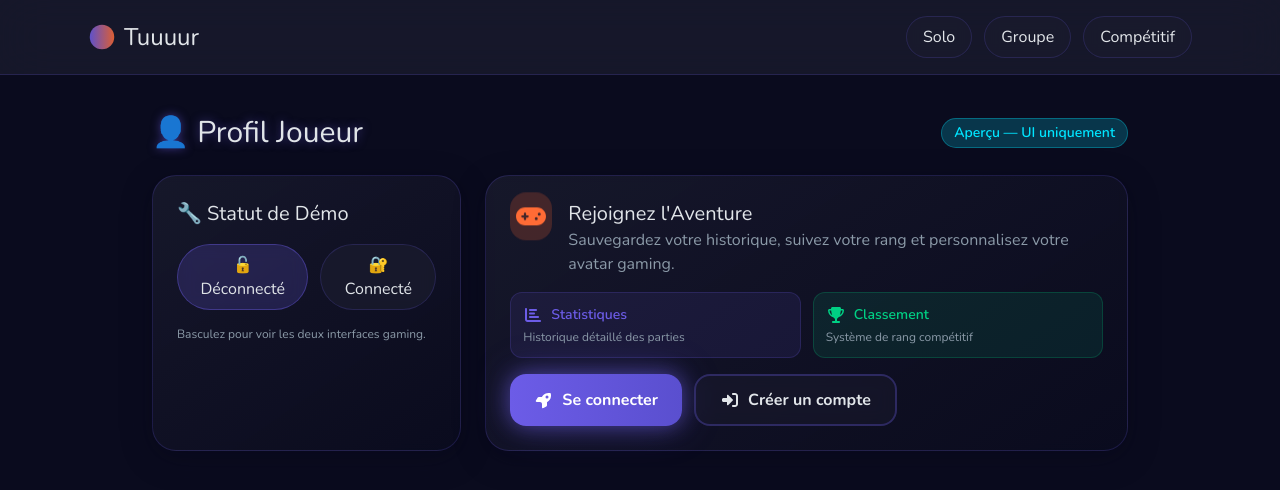
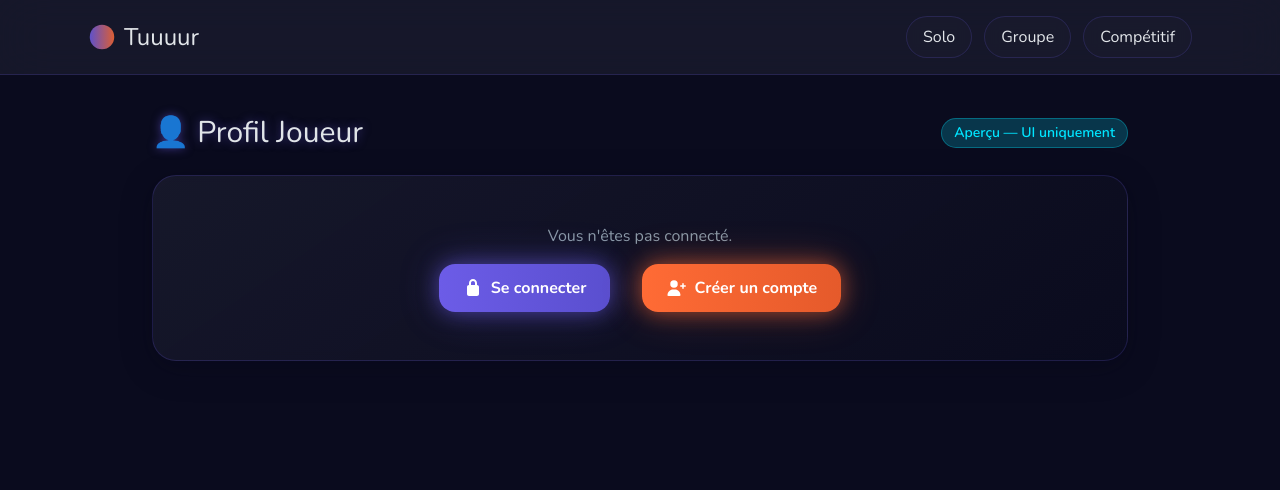
Before and after one commit to TuuuurProject/TuuuurWEB, a Vue app: page /profil in a window 1280 px wide. Shown: the top 490 px of the page. Built offline with nearby package versions, Linux system fonts and the light colour scheme.

Commit message:
MAJ - Add login 2fa + Display profil if user is connected

```diff
--- a/package.json
+++ b/package.json
@@ -18,6 +18,8 @@
     "@fortawesome/free-solid-svg-icons": "^7.0.1",
     "@fortawesome/vue-fontawesome": "^3.1.2",
     "axios": "^1.12.2",
+    "dayjs": "^1.11.18",
+    "jwt-decode": "^4.0.0",
     "pinia": "^3.0.3",
     "pinia-plugin-persistedstate": "^4.5.0",
     "vue": "^3.5.17",
--- a/src/App.vue
+++ b/src/App.vue
@@ -14,6 +14,14 @@
 
 <script setup lang="ts">
 import HeaderBlock from './components/HeaderBlock.vue'
+import useUserStore from '@/stores/user.js'
+
+const userStore = useUserStore()
+
+// If token is expired, log out the user
+if (userStore.token && !userStore.isLogged) {
+  userStore.logout()
+}
 </script>
 
 <style>
--- a/src/components/auth/AuthRegister.vue
+++ b/src/components/auth/AuthRegister.vue
@@ -63,9 +63,8 @@
               class="rounded-lg p-4 text-sm text-red-400 bg-red-900/10 border border-red-400"
               role="alert"
             >
-              <strong class="font-medium capitalize">{{ field }}:</strong>
               <ul class="mt-1 list-disc list-inside">
-                <li v-for="(message, index) in error[field]" :key="index">{{ message }}</li>
+                <li>{{ error[field]?.description }}</li>
               </ul>
             </div>
           </div>
--- a/src/components/profile/ProfileView.vue
+++ b/src/components/profile/ProfileView.vue
@@ -5,78 +5,10 @@
       <div class="badge-info">Aperçu — UI uniquement</div>
     </header>
 
-    <div class="grid gap-6 md:grid-cols-12">
-      <!-- Left: state switcher for demo -->
-      <aside class="md:col-span-4 gaming-card space-y-4">
-        <h3 class="font-display text-xl text-brand-lightGray">🔧 Statut de Démo</h3>
-        <div class="flex items-center gap-3">
-          <button
-            class="pill"
-            :class="!authed ? 'bg-brand-purple/20 border-brand-purple/40' : ''"
-            @click="authed = false"
-          >
-            🔓 Déconnecté
-          </button>
-          <button
-            class="pill"
-            :class="authed ? 'bg-brand-purple/20 border-brand-purple/40' : ''"
-            @click="authed = true"
-          >
-            🔐 Connecté
-          </button>
-        </div>
-        <p class="text-xs text-brand-gray">Basculez pour voir les deux interfaces gaming.</p>
-      </aside>
-
-      <!-- Right: main panel -->
-      <div class="md:col-span-8 gaming-card">
-        <!-- Logged out -->
-        <div v-if="!authed" class="space-y-4">
-          <div class="flex items-start gap-4">
-            <div
-              class="w-12 h-12 rounded-2xl bg-brand-orange/20 flex items-center justify-center text-brand-orange text-2xl animate-float"
-            >
-              <font-awesome-icon icon="gamepad" />
-            </div>
-            <div>
-              <h3 class="font-branding text-xl text-brand-lightGray">Rejoignez l'Aventure</h3>
-              <p class="text-brand-gray">
-                Sauvegardez votre historique, suivez votre rang et personnalisez votre avatar
-                gaming.
-              </p>
-            </div>
-          </div>
-
-          <!-- Avantages du compte -->
-          <div class="grid gap-3 md:grid-cols-2">
-            <div class="p-3 rounded-xl bg-brand-purple/10 border border-brand-purple/20">
-              <div class="flex items-center gap-2 mb-1">
-                <font-awesome-icon icon="chart-bar" class="text-brand-purple" />
-                <span class="text-sm font-semibold text-brand-purple">Statistiques</span>
-              </div>
-              <p class="text-xs text-brand-gray">Historique détaillé des parties</p>
-            </div>
-            <div class="p-3 rounded-xl bg-brand-green/10 border border-brand-green/20">
-              <div class="flex items-center gap-2 mb-1">
-                <font-awesome-icon icon="trophy" class="text-brand-green" />
-                <span class="text-sm font-semibold text-brand-green">Classement</span>
-              </div>
-              <p class="text-xs text-brand-gray">Système de rang compétitif</p>
-            </div>
-          </div>
-
-          <div class="flex flex-wrap gap-3">
-            <button class="btn btn-primary" @click="$emit('goto-login')">
-              <font-awesome-icon icon="rocket" class="mr-2" /> Se connecter
-            </button>
-            <button class="btn btn-ghost" @click="$emit('goto-register')">
-              <font-awesome-icon icon="sign-in-alt" class="mr-2" /> Créer un compte
-            </button>
-          </div>
-        </div>
-
+    <div class="">
+      <div class="gaming-card justify-self-center w-full">
         <!-- Logged in -->
-        <div v-else class="space-y-6">
+        <div v-if="userStore.isLogged" class="space-y-6">
           <!-- Profil utilisateur avec design gaming -->
           <div
             class="flex items-center gap-4 p-4 rounded-2xl bg-brand-purple/10 border border-brand-purple/20"
@@ -123,7 +55,7 @@
           </ModalDialog>
 
           <!-- Section sécurité redesignée -->
-          <div class="p-4 rounded-2xl bg-brand-darkGray/50 border border-brand-purple/20">
+          <!-- <div class="p-4 rounded-2xl bg-brand-darkGray/50 border border-brand-purple/20">
             <div class="flex items-center justify-between">
               <div class="flex items-center gap-3">
                 <div
@@ -138,10 +70,10 @@
               </div>
               <button class="btn btn-ghost">🔄 Réinitialiser</button>
             </div>
-          </div>
+          </div> -->
 
           <!-- Historique des parties avec style gaming -->
-          <div>
+          <!-- <div>
             <h4 class="font-display text-xl mb-4 text-brand-lightGray flex items-center gap-2">
               📈 Historique des parties
               <span class="badge-info text-xs">Dernières sessions</span>
@@ -178,11 +110,28 @@
                 <div class="badge-warning">+8 Élo</div>
               </li>
             </ul>
-            <div class="mt-4 flex items-center justify-center">
+            <div class="mt-4 flex items-center justify-between">
               <button class="btn btn-ghost" disabled>
                 <font-awesome-icon icon="chart-bar" class="mr-2" /> Voir toutes les statistiques
               </button>
+
+              <button class="btn btn-ghost" @click="userStore.logout()">
+                <font-awesome-icon icon="sign-out-alt" class="mr-2" /> Se déconnecter
+              </button>
             </div>
+          </div> -->
+        </div>
+        <!-- Not logged in -->
+        <div v-else class="text-center p-6 text-brand-gray">
+          <p class="mb-4">Vous n'êtes pas connecté.</p>
+          <div class="flex items-center justify-center gap-6">
+            <button class="btn btn-primary" @click="router.push({ name: 'Login' })">
+              <font-awesome-icon icon="lock" class="mr-2" /> Se connecter
+            </button>
+
+            <button class="btn btn-secondary ml-2" @click="router.push({ name: 'Register' })">
+              <font-awesome-icon icon="user-plus" class="mr-2" /> Créer un compte
+            </button>
           </div>
         </div>
       </div>
@@ -195,7 +144,11 @@ import { ref } from 'vue'
 import ModalDialog from '../ModalDialog.vue'
 import AvatarPicker from './AvatarPicker.vue'
 
-const authed = ref(false)
+import useUserStore from '@/stores/user.js'
+import router from '@/router'
+
+const userStore = useUserStore()
+
 const username = 'sanbiX'
 const avatarUrl = ref(
   `https://api.dicebear.com/9.x/adventurer-neutral/svg?seed=${encodeURIComponent(username)}`,
--- a/src/main.ts
+++ b/src/main.ts
@@ -5,6 +5,11 @@ import { createPinia } from 'pinia'
 import piniaPluginPersistedstate from 'pinia-plugin-persistedstate'
 import App from './App.vue'
 import router from './router'
+
+// Daysjs
+import dayjs from 'dayjs'
+import 'dayjs/locale/fr'
+dayjs.locale('fr')
 
 // Font Awesome
 import { library } from '@fortawesome/fontawesome-svg-core'
@@ -39,6 +44,8 @@ import {
   faUniversity,
   faWandMagicSparkles,
   faUserPlus,
+  faLock,
+  faSignOutAlt,
 } from '@fortawesome/free-solid-svg-icons'
 
 library.add(
@@ -71,9 +78,36 @@ library.add(
   faUniversity,
   faWandMagicSparkles,
   faUserPlus,
+  faLock,
+  faSignOutAlt,
 )
 
+// Functions
+const unixToDate = function (unix: number | null, format = 'DD/MM/YYYY') {
+  if (unix === null) return null
+
+  const dateDayjs = dayjs.unix(unix)
+
+  if (!dateDayjs.isValid()) return unix
+
+  if (format === 'DD MMMM YYYY') {
+    // Première lettre du mois en majuscule
+    const day =
+      dateDayjs.format('DD')[0] === '0' ? dateDayjs.format('DD')[1] : dateDayjs.format('DD')
+    const month = dateDayjs.format('MMMM')
+    const year = dateDayjs.format('YYYY')
+
+    return day + ' ' + month.charAt(0).toUpperCase() + month.slice(1) + ' ' + year
+  }
+
+  return dateDayjs.format(format)
+}
+
 const app = createApp(App)
+
+app.config.globalProperties.$unixToDate = unixToDate
+app.config.globalProperties.$dayjs = dayjs
+
 const pinia = createPinia()
 pinia.use(piniaPluginPersistedstate)
 app.use(pinia)
--- a/src/stores/user.ts
+++ b/src/stores/user.ts
@@ -1,5 +1,11 @@
 import { defineStore } from 'pinia'
 import axiosOverlayConnector from '@/services/axiosOverlayConnector.js'
+import { jwtDecode } from 'jwt-decode'
+
+// Dayjs
+import dayjs from 'dayjs'
+import 'dayjs/locale/fr'
+dayjs.locale('fr')
 
 export default defineStore('user', {
   state: () => ({
@@ -15,9 +21,31 @@ export default defineStore('user', {
 
   getters: {
     isLoading: (state) => state.loading > 0,
+
+    isLogged() {
+      if (this.token) {
+        const payload = this.decodedPayloadToken
+        if (!payload) return false
+
+        // TODO : payload.exp is in UTC but Date.now() is in local time UTC + 1, need to set payload.exp in local time too
+        const localExp = dayjs.unix(payload.exp).unix()
+        const currentTimeInSeconds = Math.floor(Date.now() / 1000)
+        return localExp > currentTimeInSeconds
+      }
+      return false
+    },
+
+    decodedPayloadToken: (state) => {
+      if (!state.token) return null
+      return jwtDecode(state.token)
+    },
   },
 
   actions: {
+    logout() {
+      this.token = null
+    },
+
     async register(data: object) {
       this.loading++
       const url = import.meta.env.VITE_API_URL + 'Auth/Register'
@@ -60,5 +88,24 @@ export default defineStore('user', {
         this.loading--
       }
     },
+
+    async login(data: object) {
+      this.loading++
+      const url = import.meta.env.VITE_API_URL + 'Auth/Login'
+      try {
+        const config = {
+          url,
+          method: 'POST',
+          data,
+        }
+        const response = await axiosOverlayConnector(config)
+        return response.data
+      } catch (error: any) {
+        const errData = error?.response?.data
+        return errData ?? error
+      } finally {
+        this.loading--
+      }
+    },
   },
 })
```
Also changed, not shown: src/components/auth/AuthLogin.vue (+131 -5 lines), 1 other file (tests, documents, lock files or other folders).
